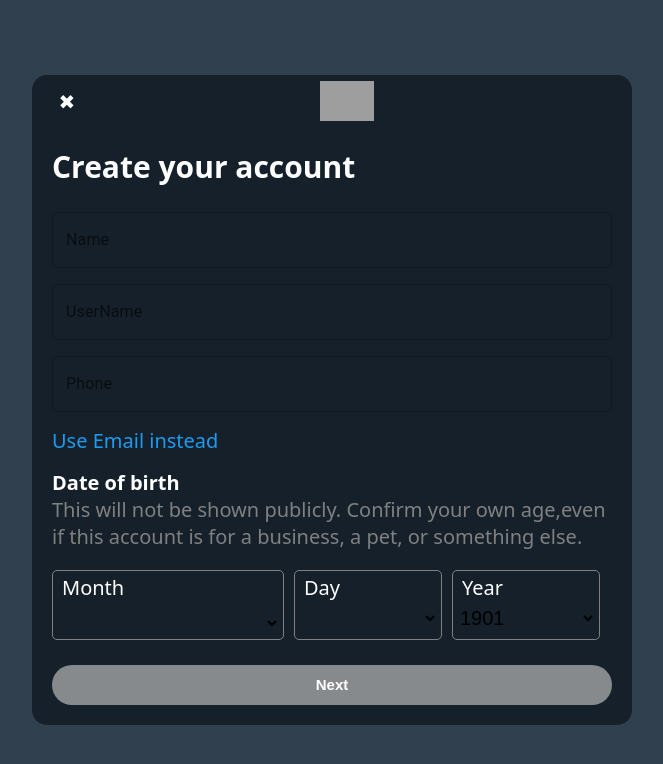
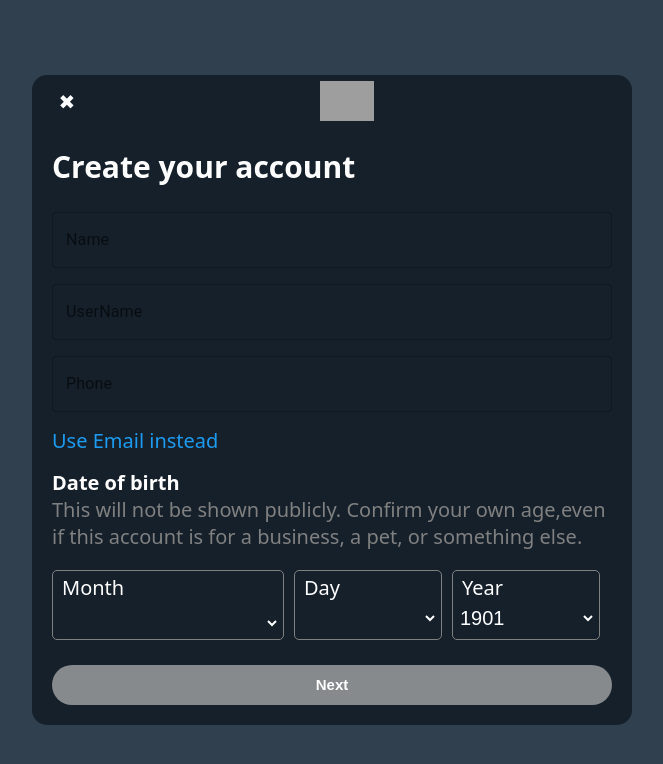
Before and after one commit to surajhimanshu/Chirp, a React (Create React App) app: page /signupform in a window 1280 px wide. Shown: the top 764 px of the page, without its empty margins (308-971 px from the left). Built offline with nearby package versions, Linux system fonts and the light colour scheme; grey boxes are pictures that could not be loaded; the HTML template or start-up script is replaced by a standard one.

Commit message:
signup page changes

```diff
--- a/src/features/Signup/Signupform.jsx
+++ b/src/features/Signup/Signupform.jsx
@@ -85,7 +85,7 @@ const Signupform = () => {
                 sx={{
                   display: "flex",
                   alignItems: "center",
-                  "& > :not(style)": {},
+                  "& > :not(style)": { },
                 }}
               >
                 <TextField
@@ -115,9 +115,10 @@ const Signupform = () => {
 
               <Box
                 sx={{
+                  color:"white",
                   display: "flex",
                   alignItems: "center",
-                  "& > :not(style)": { mt: 2 },
+                  "& > :not(style)": { mt: 2 , color:"white"},
                 }}
               >
                 <TextField
--- a/src/features/Signup/Signupform.module.css
+++ b/src/features/Signup/Signupform.module.css
@@ -74,7 +74,7 @@ body {
     width: 100%;
     outline: none;
     font-size: 20px;
-
+   color: white;
 }
 
 .date {
@@ -120,9 +120,18 @@ body {
 }
 
 .name {
-
+   color: white;
     width: 100%;
 }
+
+.form input{
+
+    color: white;
+}
+
+
+
+
 
 .x {
     padding-left: 6px;
--- a/src/index.js
+++ b/src/index.js
@@ -3,17 +3,20 @@ import ReactDOM from "react-dom";
 import { Provider } from "react-redux";
 import { BrowserRouter } from "react-router-dom";
 
-import App from "./App";
+// import App from "./App";
 
 import { store } from "./app/store";
 import "./features/CSS/index.module.css";
+import Signupform from "./features/Signup/Signupform";
+
 
 
 ReactDOM.render(
   <React.StrictMode>
     <Provider store={store}>
       <BrowserRouter>
-        <App />
+        {/* <App /> */}
+        <Signupform/>
       </BrowserRouter>
     </Provider>
   </React.StrictMode>,
```
Also changed, not shown: src/features/Setting&Privacy/Setting.jsx (added, +14 -0 lines).
